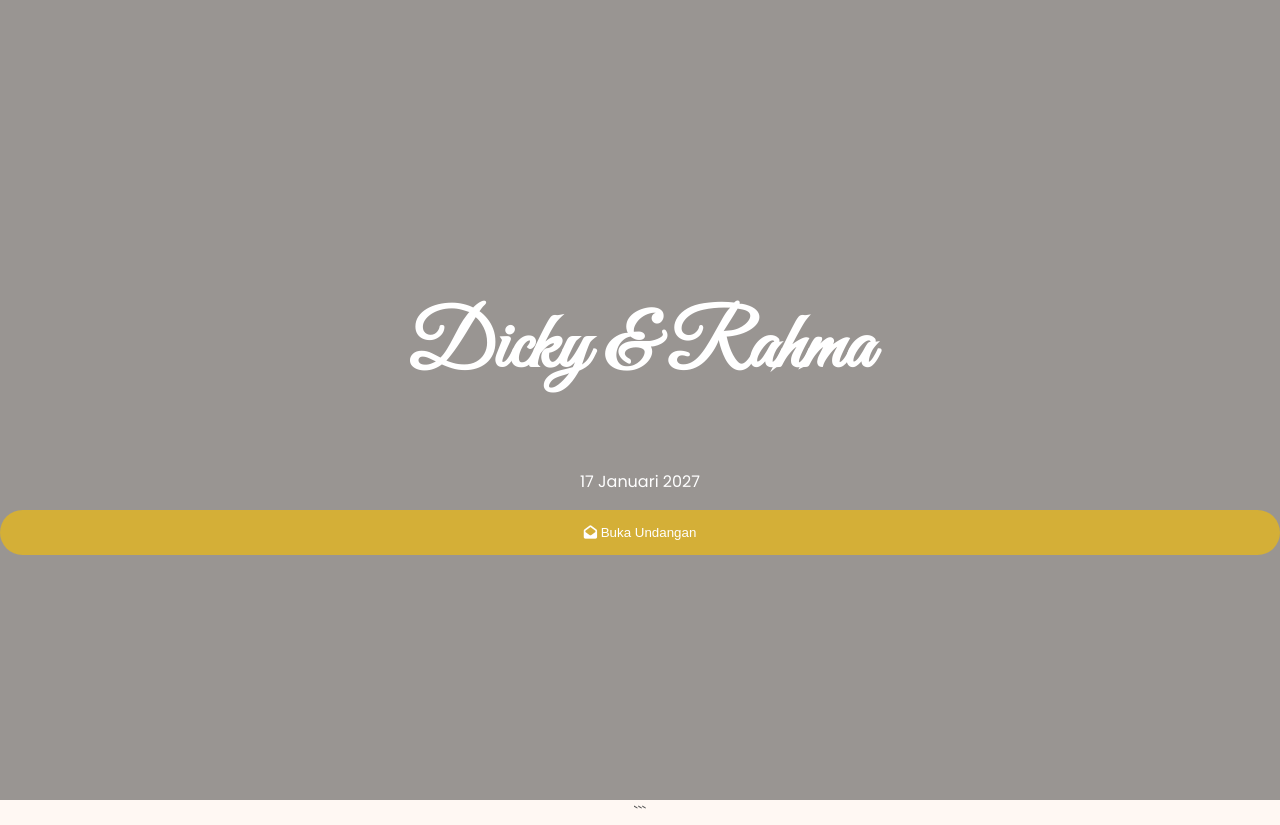
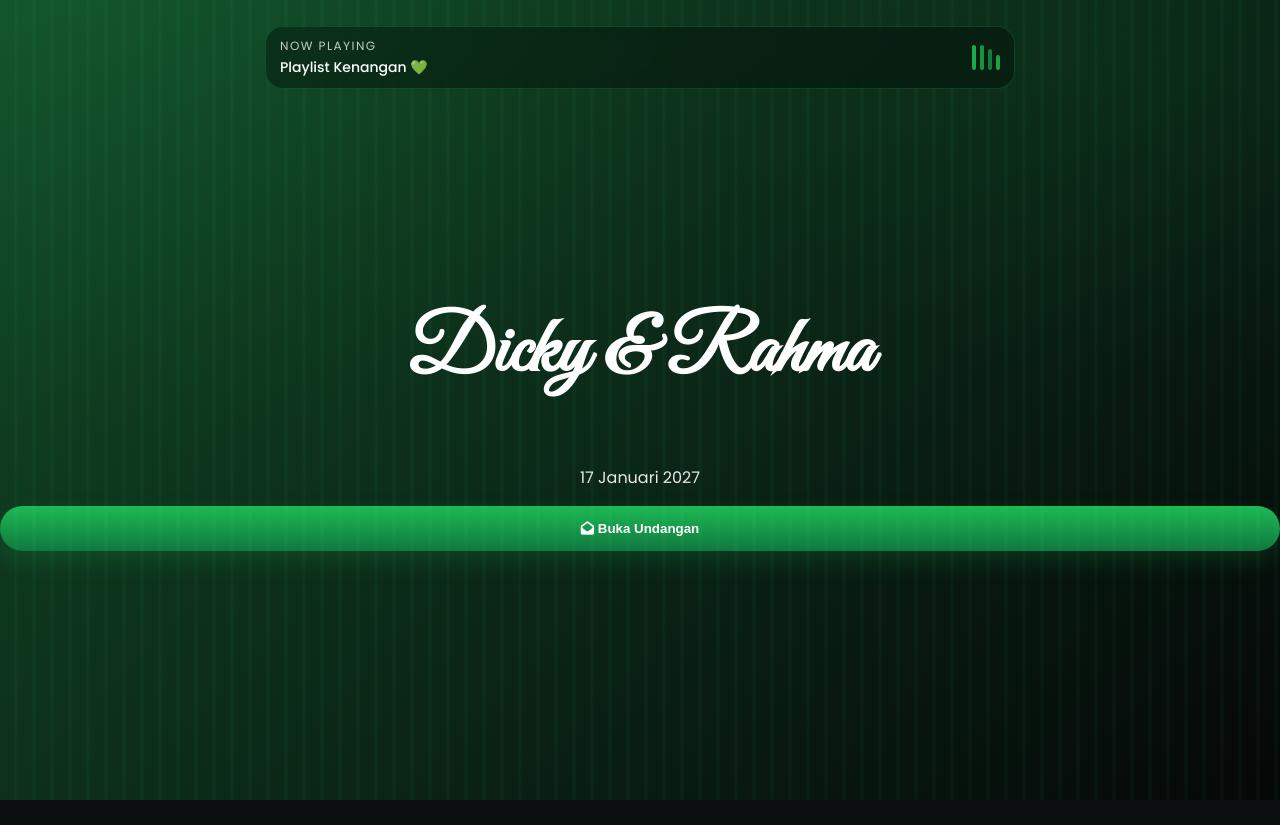
Before and after one commit to dickyar06/Undangan-Online, a plain HTML site: page DickyRahma/index.html in a window 1280 px wide. After the commit the page ends 800 px from the top, so only its background shows below. Drawn offline with Linux system fonts and the light colour scheme.

Commit message:
update theme

````diff
--- a/DickyRahma/index.html
+++ b/DickyRahma/index.html
@@ -25,17 +25,30 @@ href="https://cdnjs.cloudflare.com/ajax/libs/font-awesome/6.6.0/css/all.min.css"
     <h1> Dicky & Rahma </h1>
     <p> 17 Januari 2027 </p>
 
+    <div class="playbar-mini" aria-hidden="true">
+        <div class="playbar-left">
+            <div class="label">Now Playing</div>
+            <div class="title">Playlist Kenangan 💚</div>
+        </div>
+        <div class="playbar-right">
+            <div class="pulse">
+                <span></span><span></span><span></span><span></span>
+            </div>
+        </div>
+    </div>
+
     <button onclick="openInvitation()">
         <i class="fa-solid fa-envelope-open"></i>
         Buka Undangan
     </button>
 </div>
 
+
 <div id="content">
 
 <section class="hero">
     <h1> Dicky & Rahma </h1>
-    <p>Save The Date</p>
+    <p> Save The Date </p>
 </section>
 
 <section class="countdown">
@@ -63,7 +76,7 @@ href="https://cdnjs.cloudflare.com/ajax/libs/font-awesome/6.6.0/css/all.min.css"
 
 <div class="card">
 <h3> Rahma </h3>
-<p>Putri Bapak Muhammad  </p>
+<p> Putri Bapak Muhammad Syahril & Ibu Popon (Alm) </p>
 </div>
 
 </section>
@@ -72,9 +85,9 @@ href="https://cdnjs.cloudflare.com/ajax/libs/font-awesome/6.6.0/css/all.min.css"
 
 <h2>Galeri</h2>
 
-<img src="assets/Foto1.jpg">
-<img src="assets/Foto2.jpg">
-<img src="assets/Foto3.jpg">
+<img src="assets/Foto1.jpeg">
+<img src="assets/Foto2.jpeg">
+<img src="assets/Foto3.jpeg">
 
 </section>
 
@@ -125,4 +138,3 @@ Terima kasih atas doa dan kehadirannya ❤️
 
 </body>
 </html>
-```
--- a/DickyRahma/style.css
+++ b/DickyRahma/style.css
@@ -1,8 +1,21 @@
+:root{
+    --spotify-green:#1DB954;
+    --bg:#0b0f10;
+    --panel:rgba(255,255,255,.06);
+    --panel-2:rgba(255,255,255,.09);
+    --text:#e7e7e7;
+    --muted:rgba(231,231,231,.7);
+    --border:rgba(29,185,84,.25);
+    --shadow:0 10px 35px rgba(0,0,0,.45);
+}
+
 body{
-background:#FFF8F3;
+    background: radial-gradient(1200px 800px at 10% 0%, rgba(29,185,84,.12), transparent 55%),
+                radial-gradient(900px 600px at 90% 10%, rgba(29,185,84,.10), transparent 50%),
+                var(--bg);
     font-family:Poppins;
     margin:0;
-color:#555;
+    color:var(--text);
     text-align:center;
 }
 
@@ -11,24 +24,125 @@ height:100vh;
     display:flex;
     flex-direction:column;
     justify-content:center;
-background:linear-gradient(rgba(0,0,0,.4),rgba(0,0,0,.4)),
+    background: linear-gradient(135deg, rgba(29,185,84,.35), rgba(0,0,0,.55)),
                 url('assets/cover.jpg');
     background-size:cover;
     color:white;
+    position:relative;
+    overflow:hidden;
+}
+
+/* Spotify-like “equalizer” */
+.opening::after{
+    content:"";
+    position:absolute;
+    inset:0;
+    background: repeating-linear-gradient(
+        to right,
+        rgba(29,185,84,.0) 0,
+        rgba(29,185,84,.0) 14px,
+        rgba(29,185,84,.12) 14px,
+        rgba(29,185,84,.12) 18px
+    );
+    opacity:.35;
+    mix-blend-mode:screen;
+    pointer-events:none;
 }
 
 .opening h1{
     font-family:Great Vibes;
     font-size:80px;
+    position:relative;
+    z-index:1;
+}
+
+.opening p{
+    position:relative;
+    z-index:1;
+    color:rgba(255,255,255,.9);
+    margin-top:8px;
+}
+
+/* Top “Spotify Now Playing” */
+.playbar-mini{
+    position:absolute;
+    top:26px;
+    left:50%;
+    transform:translateX(-50%);
+    width:min(720px, 92vw);
+    background: rgba(0,0,0,.35);
+    border:1px solid var(--border);
+    border-radius:18px;
+    padding:10px 14px;
+    display:flex;
+    gap:12px;
+    align-items:center;
+    justify-content:space-between;
+    backdrop-filter: blur(8px);
+    -webkit-backdrop-filter: blur(8px);
+    z-index:1;
+}
+
+.playbar-left{
+    text-align:left;
+}
+.playbar-left .label{
+    font-size:12px;
+    letter-spacing:.12em;
+    text-transform:uppercase;
+    color:rgba(255,255,255,.75);
+}
+.playbar-left .title{
+    font-size:14px;
+    color:#fff;
+    margin-top:2px;
+    font-weight:500;
+}
+
+.playbar-right{
+    display:flex;
+    align-items:center;
+    gap:10px;
+}
+
+.pulse{
+    display:flex;
+    gap:4px;
+    align-items:flex-end;
+}
+.pulse span{
+    width:4px;
+    height:10px;
+    background:var(--spotify-green);
+    border-radius:6px;
+    opacity:.9;
+    animation: pulseBar 1.1s infinite ease-in-out;
+}
+.pulse span:nth-child(2){ animation-delay:.12s; opacity:.75; }
+.pulse span:nth-child(3){ animation-delay:.24s; opacity:.6; }
+.pulse span:nth-child(4){ animation-delay:.36s; opacity:.85; }
+
+@keyframes pulseBar{
+    0%,100%{ height:8px; }
+    50%{ height:26px; }
 }
 
 button{
-background:#D4AF37;
+    background:linear-gradient(180deg, rgba(29,185,84,1), rgba(16,120,64,1));
     color:white;
     border:none;
     padding:15px 25px;
     border-radius:30px;
     cursor:pointer;
+    font-weight:600;
+    box-shadow: 0 10px 25px rgba(29,185,84,.18);
+    transition: transform .15s ease, filter .15s ease, box-shadow .15s ease;
+}
+
+button:hover{
+    transform: translateY(-1px);
+    filter: brightness(1.03);
+    box-shadow: 0 14px 30px rgba(29,185,84,.25);
 }
 
 .hero{
@@ -38,7 +152,13 @@ padding:100px 20px;
 .hero h1{
     font-size:70px;
     font-family:Great Vibes;
-color:#D4AF37;
+    color:var(--spotify-green);
+    text-shadow: 0 0 18px rgba(29,185,84,.22);
+}
+
+.countdown h2,
+section h2{
+    color:rgba(231,231,231,.95);
 }
 
 .timer{
@@ -49,37 +169,46 @@ flex-wrap:wrap;
 }
 
 .timer div{
-background:white;
+    background:var(--panel);
+    border:1px solid var(--border);
     padding:20px;
     border-radius:20px;
-box-shadow:0 5px 20px rgba(0,0,0,.1);
+    box-shadow:var(--shadow);
+    backdrop-filter: blur(10px);
+    -webkit-backdrop-filter: blur(10px);
 }
 
 .timer span{
     display:block;
     font-size:40px;
-color:#D4AF37;
+    color:var(--spotify-green);
 }
 
 .card{
-background:white;
+    background:var(--panel);
+    border:1px solid rgba(255,255,255,.10);
     width:320px;
     margin:auto;
     padding:30px;
     border-radius:20px;
-box-shadow:0 5px 20px rgba(0,0,0,.1);
+    box-shadow:var(--shadow);
+    backdrop-filter: blur(10px);
+    -webkit-backdrop-filter: blur(10px);
 }
 
 .heart{
     font-size:35px;
-color:#D4AF37;
+    color:var(--spotify-green);
     padding:25px;
+    text-shadow: 0 0 15px rgba(29,185,84,.25);
 }
 
 .gallery img{
     width:300px;
     margin:10px;
     border-radius:20px;
+    border:1px solid rgba(255,255,255,.12);
+    box-shadow:var(--shadow);
 }
 
 textarea{
@@ -87,4 +216,19 @@ width:80%;
     height:120px;
     padding:20px;
     border-radius:15px;
+    background:rgba(0,0,0,.25);
+    border:1px solid rgba(29,185,84,.25);
+    color:var(--text);
+    outline:none;
+    resize:none;
 }
+
+textarea::placeholder{ color: rgba(231,231,231,.45); }
+
+footer{
+    padding:40px 15px;
+    color:var(--muted);
+}
+
+/* make content initially hidden like current behavior */
+#content{ display:none; }
````
Also changed, not shown: 1 other file. Lines whose indentation alone changed are shown as unchanged.
